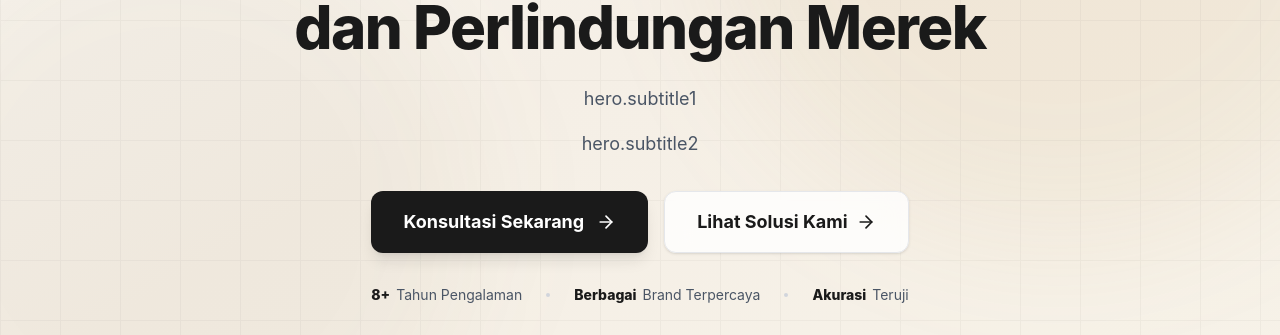
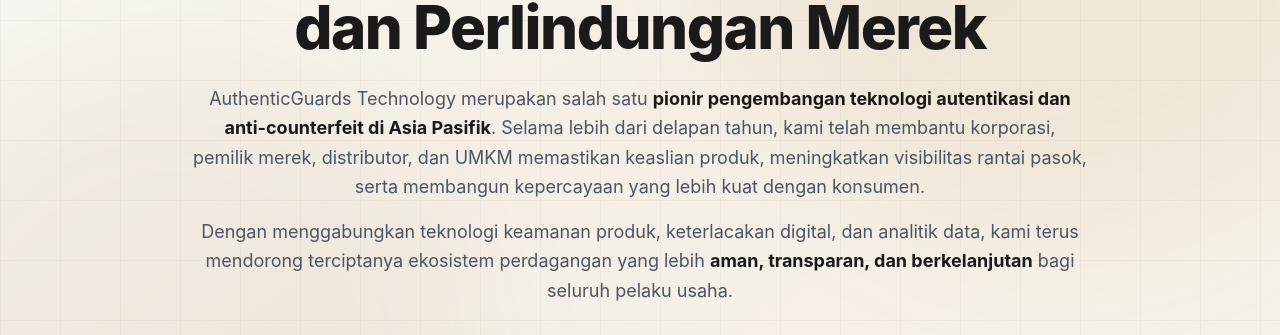
Before and after one commit to lasuarindo/agt, a React (Vite) app: page / in a window 1280 px wide. Shown: the part 413-748 px from the top of the page. Built offline with nearby package versions, Linux system fonts and the light colour scheme; no server answers; a small style sheet from the web is missing.

Commit message:
fix: bind Trans namespace so hero/story subtitles render
Trans did not inherit useTranslation('home'|'about'), so keys resolved against the default 'common' namespace and rendered raw (hero.subtitle1, hero.desc, story.p2...). Pass the explicit ns on each Trans.

```diff
--- a/src/components/about/HeroAbout.tsx
+++ b/src/components/about/HeroAbout.tsx
@@ -49,7 +49,7 @@ export default function HeroAbout() {
           transition={{ duration: 0.6, delay: 0.2 }}
           className="text-lg md:text-xl text-gray-600 leading-relaxed max-w-3xl mx-auto mb-8"
         >
-          <Trans i18nKey="hero.desc" components={{ strong: <strong className="text-[#1A1A1A]" /> }} />
+          <Trans i18nKey="hero.desc" ns="about" components={{ strong: <strong className="text-[#1A1A1A]" /> }} />
         </motion.p>
 
         <motion.div
--- a/src/components/about/OurStorySection.tsx
+++ b/src/components/about/OurStorySection.tsx
@@ -28,10 +28,10 @@ export default function OurStorySection() {
                 {t('story.p1')}
               </p>
               <p>
-                <Trans i18nKey="story.p2" components={{ strong: <strong className="text-[#1A1A1A]" />, em: <em /> }} />
+                <Trans i18nKey="story.p2" ns="about" components={{ strong: <strong className="text-[#1A1A1A]" />, em: <em /> }} />
               </p>
               <p>
-                <Trans i18nKey="story.p3" components={{ strong: <strong className="text-[#1A1A1A]" /> }} />
+                <Trans i18nKey="story.p3" ns="about" components={{ strong: <strong className="text-[#1A1A1A]" /> }} />
               </p>
             </div>
 
--- a/src/components/home/HeroSectionCorporate.tsx
+++ b/src/components/home/HeroSectionCorporate.tsx
@@ -59,10 +59,10 @@ export default function HeroSectionCorporate() {
           {/* Subheadline - 2 paragraf ringkas dari 3 paragraf asli */}
           <div className="space-y-4 max-w-4xl mx-auto">
             <p className="text-base md:text-lg text-gray-600 leading-relaxed">
-              <Trans i18nKey="hero.subtitle1" components={{ strong: <strong className="text-[#1A1A1A]" /> }} />
+              <Trans i18nKey="hero.subtitle1" ns="home" components={{ strong: <strong className="text-[#1A1A1A]" /> }} />
             </p>
             <p className="text-base md:text-lg text-gray-600 leading-relaxed">
-              <Trans i18nKey="hero.subtitle2" components={{ strong: <strong className="text-[#1A1A1A]" /> }} />
+              <Trans i18nKey="hero.subtitle2" ns="home" components={{ strong: <strong className="text-[#1A1A1A]" /> }} />
             </p>
           </div>
         </motion.div>
```
